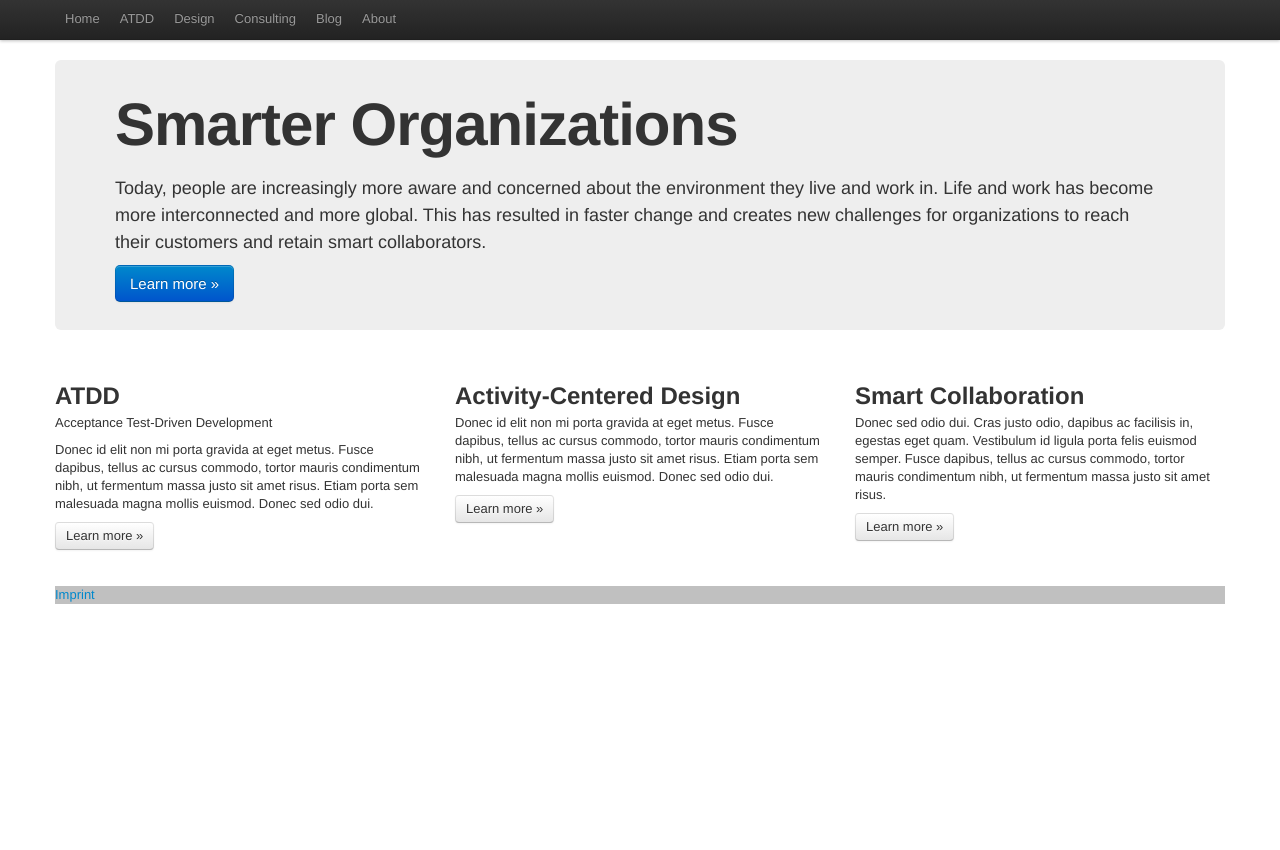
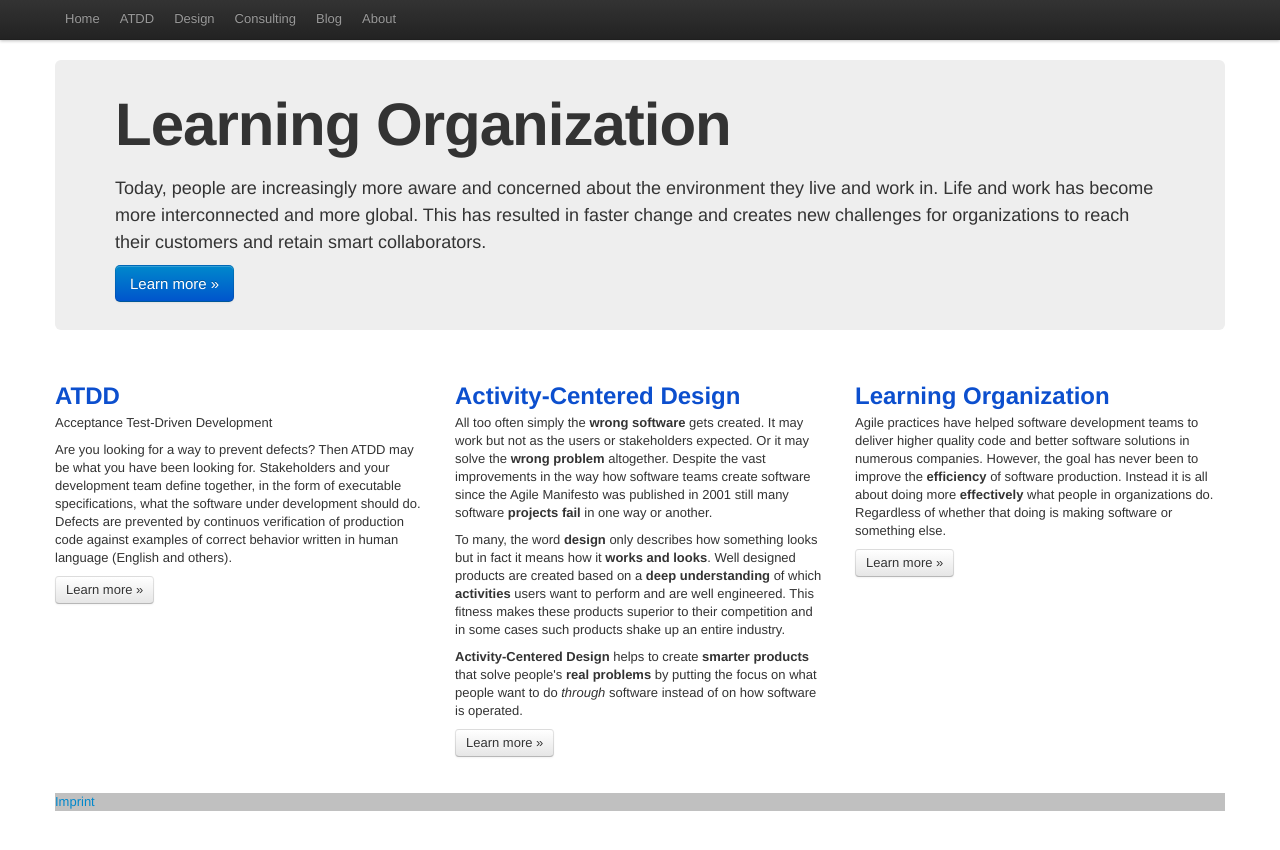
Before and after one commit to Caimito/caimito.github.com, a Jekyll site: the page built from index.html, in a window 1280 px wide. Shown: the top 850 px of the page. Built offline with Jekyll 4.4.1, drawn with Linux system fonts in a browser that asks for light colours; nearby versions of some CDN libraries.

Commit message:
text css

```diff
--- a/css/caimito.css
+++ b/css/caimito.css
@@ -1,5 +1,5 @@
 .blue {
-	color: blue;
+	color: #0C4FCE;
 }
 
 .footer {
--- a/index.html
+++ b/index.html
@@ -5,43 +5,61 @@ title: Caimito - Activity-Centered Design, Acceptance Test-Driven Development, S
 		<div id="myCarousel" class="carousel">
 			<div class="carousel-inner">
       			<div class="item active hero-unit caimito-hero">
-        			<h1>Smarter Organizations</h1>
+        			<h1>Learning Organization</h1>
         			<p>Today, people are increasingly more aware and concerned about the environment
 					they live and work in. Life and work has become more interconnected and more global.
 					This has resulted in faster change and creates new challenges for organizations to
 					reach their customers and retain smart collaborators.</p>
-        			<p><a class="btn btn-primary btn-large">Learn more &raquo;</a></p>
+        			<p><a class="btn btn-primary btn-large" href="consulting.html">Learn more &raquo;</a></p>
 				</div>
       			<div class="item hero-unit caimito-hero">
         			<h1>Less Defects</h1>
         			<p>Lots of defects in newly developed software can quickly render your investment
 					in software worthless. ATDD (Acceptance Test-Driven Development) helps to develop
 					what your stakeholders want and deploy to production with zero defects.</p>
-        			<p><a class="btn btn-primary btn-large">Learn more &raquo;</a></p>
+        			<p><a class="btn btn-primary btn-large" href="atdd.html">Learn more &raquo;</a></p>
 				</div>
       			<div class="item hero-unit caimito-hero">
         			<h1>Product Design</h1>
         			<p></p>
-        			<p><a class="btn btn-primary btn-large">Learn more &raquo;</a></p>
+        			<p><a class="btn btn-primary btn-large" href="acd.html">Learn more &raquo;</a></p>
 				</div>
       		</div>
 		</div>
 
 		<div class="row">
         	<div class="span4">
-          <h2>ATDD</h2>
+          		<h2 class="blue">ATDD</h2>
 				<p>Acceptance Test-Driven Development</p>
-           <p>Donec id elit non mi porta gravida at eget metus. Fusce dapibus, tellus ac cursus commodo, tortor mauris condimentum nibh, ut fermentum massa justo sit amet risus. Etiam porta sem malesuada magna mollis euismod. Donec sed odio dui. </p>
+           		<p>Are you looking for a way to prevent defects? Then ATDD may be what you have been looking for.
+				Stakeholders and your development team define together, in the form of executable specifications,
+				what the software under development should do. Defects are prevented by continuos verification of
+				production code against examples of correct behavior written in human language (English and others).</p>
           		<p><a class="btn" href="atdd.html">Learn more &raquo;</a></p>
         	</div>
         	<div class="span4">
-          <h2>Activity-Centered Design</h2>
-           <p>Donec id elit non mi porta gravida at eget metus. Fusce dapibus, tellus ac cursus commodo, tortor mauris condimentum nibh, ut fermentum massa justo sit amet risus. Etiam porta sem malesuada magna mollis euismod. Donec sed odio dui. </p>
+          		<h2 class="blue">Activity-Centered Design</h2>
+           		<p>All too often simply the <strong>wrong software</strong> gets created. It may work but not as the users or
+				stakeholders expected. Or it may solve the <strong>wrong problem</strong> altogether. Despite the vast improvements
+				in the way how software teams create software since the Agile Manifesto was published in 2001
+				still many software <strong>projects fail</strong> in one way or another.</p>
+				<p>To many, the word <strong>design</strong> only describes how something looks but in fact it means how it
+				<strong>works and looks</strong>. Well designed products are created based on a
+				<strong>deep understanding</strong> of which
+				<strong>activities</strong> users want to perform and are well engineered. This fitness makes these products
+				superior to their competition and in some cases such products shake up an entire industry.</p>
+				<p><strong>Activity-Centered Design</strong> helps to create <strong>smarter products</strong>
+				that solve people's <strong>real problems</strong> by putting the focus on what people want to
+				do <em>through</em> software instead of on how software	is operated.</p>
           		<p><a class="btn" href="acd.html">Learn more &raquo;</a></p>
        		</div>
         	<div class="span4">
-          <h2>Smart Collaboration</h2>
-          <p>Donec sed odio dui. Cras justo odio, dapibus ac facilisis in, egestas eget quam. Vestibulum id ligula porta felis euismod semper. Fusce dapibus, tellus ac cursus commodo, tortor mauris condimentum nibh, ut fermentum massa justo sit amet risus.</p>
+          		<h2 class="blue">Learning Organization</h2>
+          		<p>Agile practices have helped software development teams to deliver higher quality code and better
+				software solutions in numerous companies. However, the goal has never been to improve the
+				<strong>efficiency</strong> of software production. Instead it is all about doing more
+				<strong>effectively</strong> what people in organizations do. Regardless of whether that doing is
+				making software or something else.</p>
           		<p><a class="btn" href="consulting.html">Learn more &raquo;</a></p>
         	</div>
 		</div>
```
Lines whose indentation alone changed are shown as unchanged.
